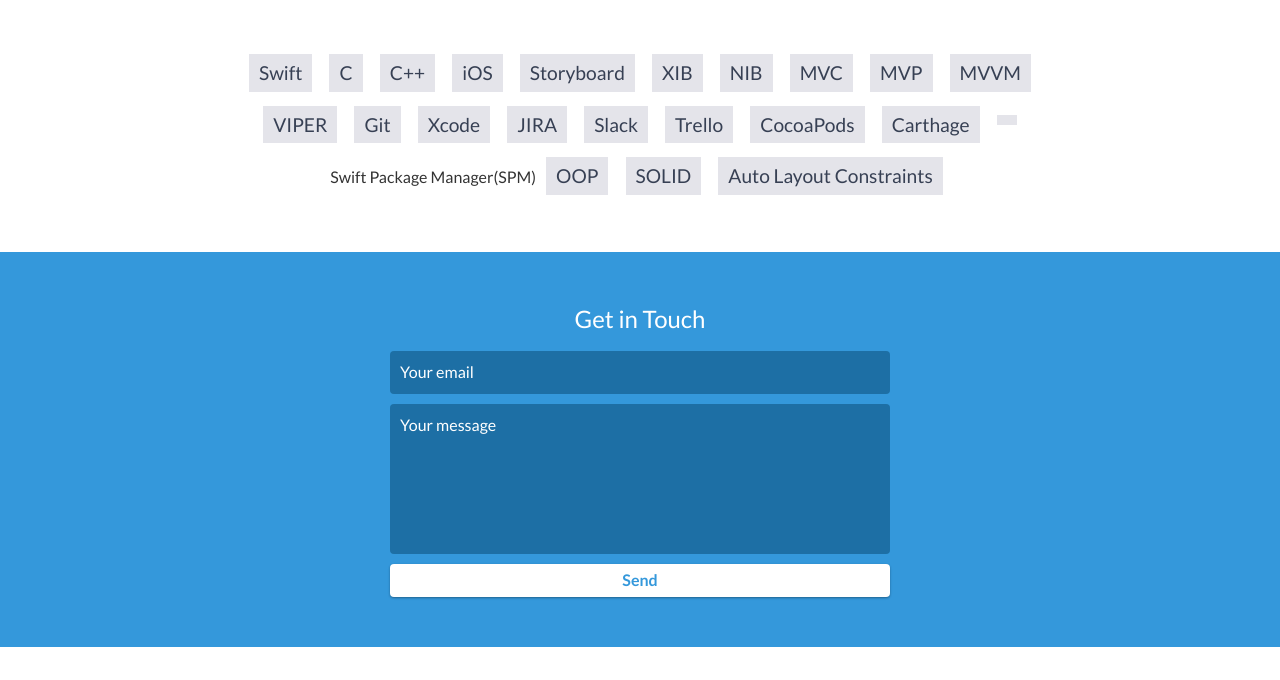
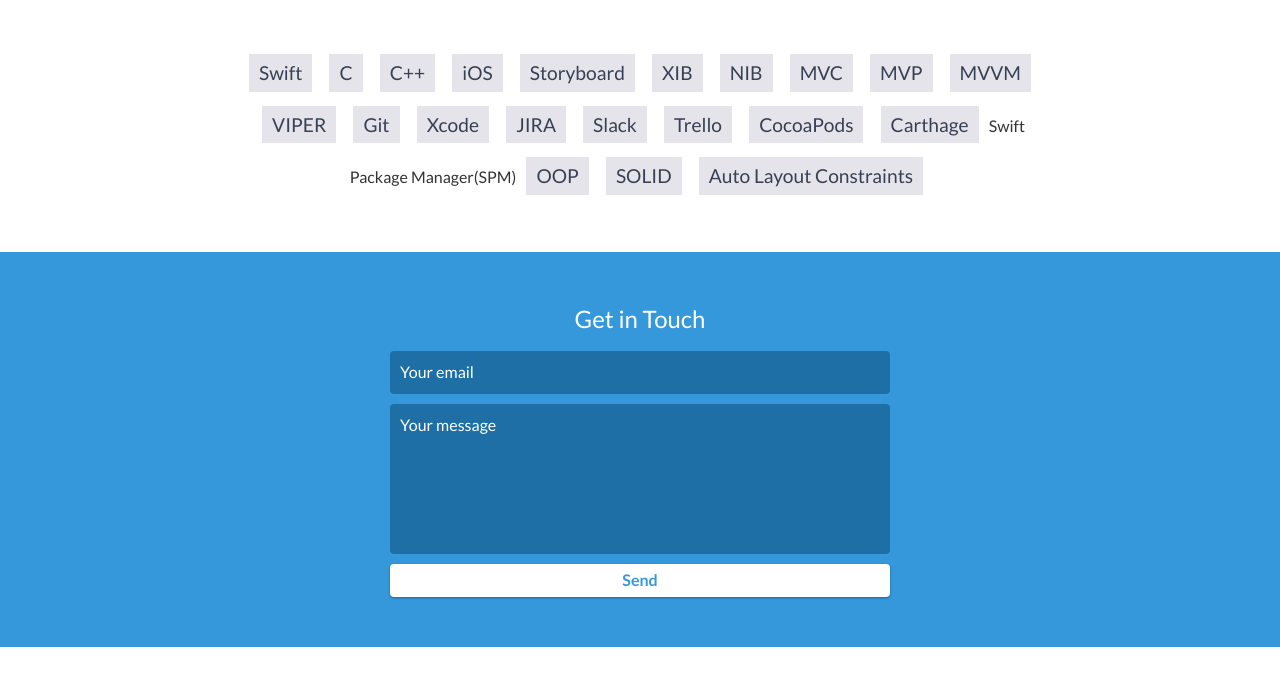
Before and after one commit to MannaICT13/MannaICT13.github.io, a website: page index.html in a window 1280 px wide. Shown: the part 3878-4558 px from the top of the page. Drawn offline with nearby package versions, Linux system fonts and the light colour scheme.

Commit message:
Update index.html

```diff
--- a/index.html
+++ b/index.html
@@ -221,7 +221,7 @@
             <li>Trello</li>
 		 <li>CocoaPods</li>
 		 <li>Carthage</li>
-            <li></li>Swift Package Manager(SPM)</li>
+            </li>Swift Package Manager(SPM)</li>
             <li>OOP</li>
             <li>SOLID</li>
             <li>Auto Layout Constraints</li>
```
